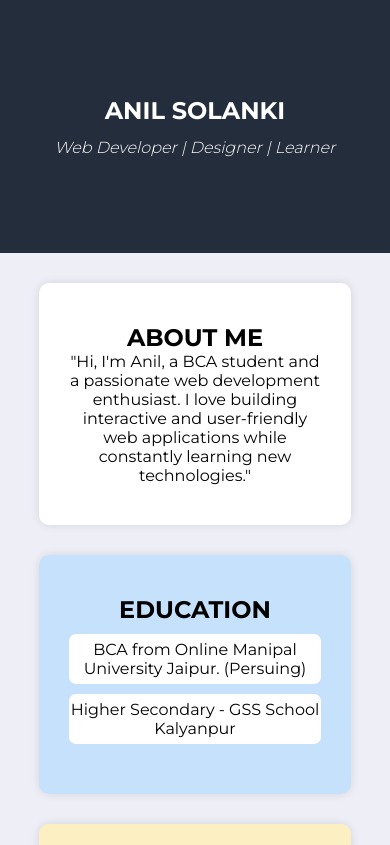
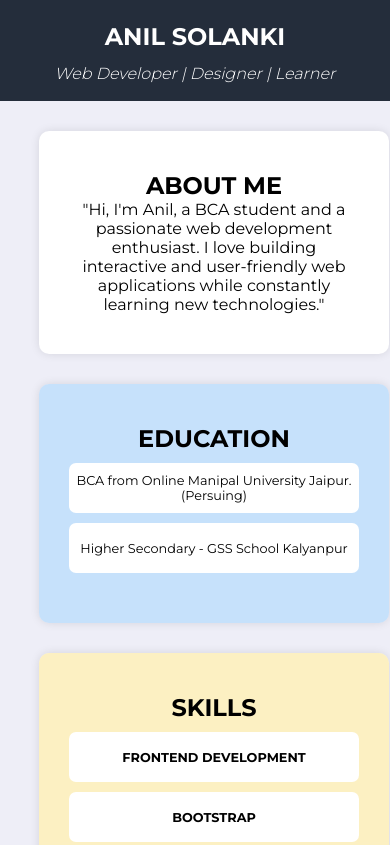
Before and after one commit to anilsolanki9/simple-practice-resume-website, a plain HTML site: page index.html in a window 390 px wide. Shown: the top 845 px of the page. Drawn offline with Linux system fonts and the light colour scheme.

Commit message:
Update Responsiveness UI for mobile view

```diff
--- a/style.css
+++ b/style.css
@@ -120,5 +120,24 @@ footer {
 @media (max-width: 1200px) {
     .row {
         width: 100%;
+        padding: 5px;
+        font-size: 0.8rem;
     }
 }
+
+/* Mobile specific */
+@media (max-width: 600px) {
+    header {
+        height: 12vh;
+        font-size: 1rem;
+    }
+    nav > h1 {
+        padding-top: 3px;
+    }
+    footer {
+        height: 8vh;
+    }
+    .box {
+        min-width: 350px;
+    }
+}
```
